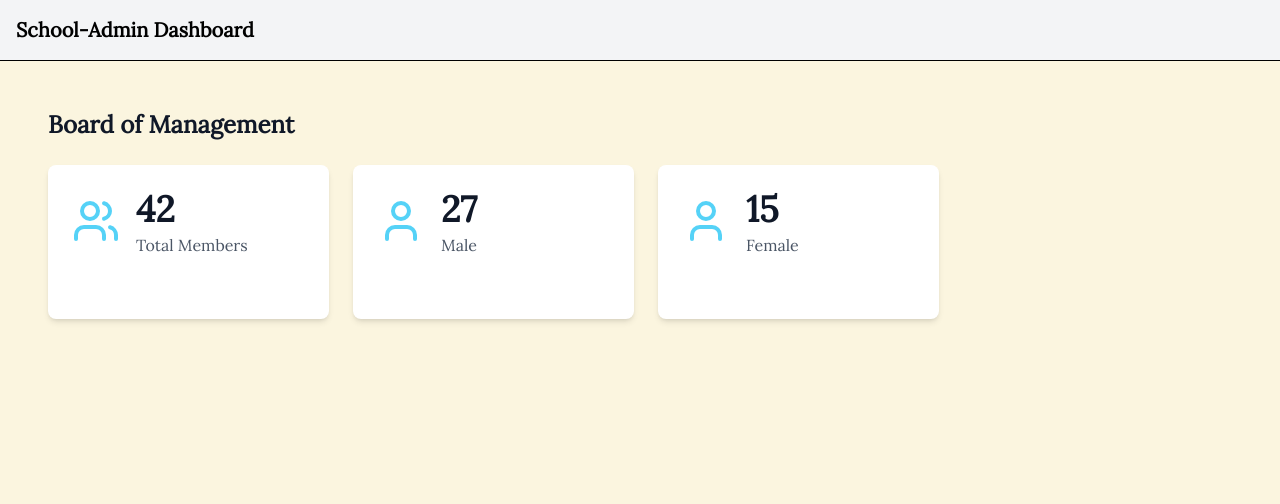
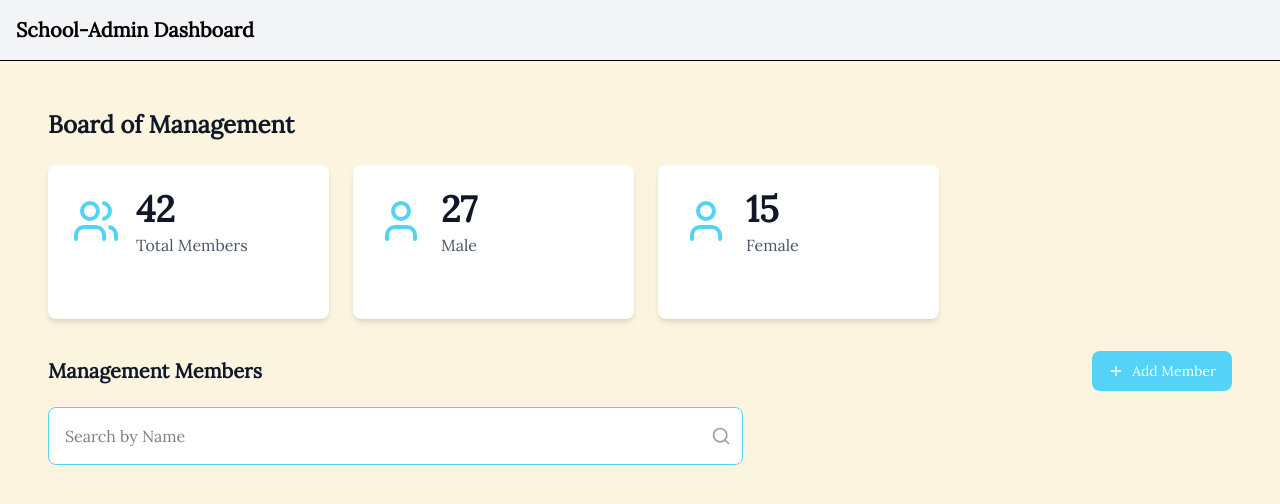
Before and after one commit to Mmust-Ihub/Digiwezo-web-system, a Next.js app: page /school-admin/bom in a window 1280 px wide. Shown: the top 504 px of the page. Built offline with nearby package versions, Linux system fonts and the light colour scheme.

Commit message:
feat: add management section with search and member controls
Added search functionality and member management controls below header.

```diff
--- /dev/null
+++ b/app/school-admin/(features)/bom/components/ManagementSection.tsx
@@ -0,0 +1,38 @@
+import { Button } from "@/components/ui/button";
+import { Plus } from "lucide-react";
+import { SearchInput } from "./SearchInput";
+
+interface ManagementSectionProps {
+  searchValue?: string;
+  onSearchChange?: (value: string) => void;
+  onAddMember?: () => void;
+}
+
+export const ManagementSection = ({
+  searchValue = "",
+  onSearchChange,
+  onAddMember
+}: ManagementSectionProps) => {
+  return (
+    <div className="space-y-4">
+      <div className="flex items-center justify-between">
+        <h2 className="text-xl font-semibold text-gray-900">Management Members</h2>
+        <Button
+          onClick={onAddMember}
+          className="bg-primary hover:bg-primary/90 text-white px-4 py-2 rounded-lg flex items-center gap-2"
+        >
+          <Plus className="w-4 h-4" />
+          Add Member
+        </Button>
+      </div>
+
+      <div>
+        <SearchInput
+          value={searchValue}
+          onChange={onSearchChange}
+          placeholder="Search by Name"
+        />
+      </div>
+    </div>
+  );
+};
--- /dev/null
+++ b/app/school-admin/(features)/bom/components/SearchInput.tsx
@@ -0,0 +1,28 @@
+import { Search } from "lucide-react";
+
+interface SearchInputProps {
+  placeholder?: string;
+  value?: string;
+  onChange?: (value: string) => void;
+}
+
+export const SearchInput = ({
+  placeholder = "Search by Name",
+  value = "",
+  onChange
+}: SearchInputProps) => {
+  return (
+    <div className="relative w-[695px]">
+      <input
+        type="text"
+        placeholder={placeholder}
+        value={value}
+        onChange={(e) => onChange?.(e.target.value)}
+        className="w-full h-[58px] pl-4 pr-12 bg-white border border-primary rounded-lg focus:outline-none focus:ring-2 focus:ring-primary focus:border-primary"
+      />
+      <div className="absolute right-3 top-1/2 transform -translate-y-1/2">
+        <Search className="w-5 h-5 text-gray-400" />
+      </div>
+    </div>
+  );
+};
--- a/app/school-admin/(features)/bom/page.tsx
+++ b/app/school-admin/(features)/bom/page.tsx
@@ -1,10 +1,25 @@
+"use client";
+
 import { BomHeader } from "./components/BomHeader";
+import { ManagementSection } from "./components/ManagementSection";
 import { bomData } from "./data/bomData";
 
 export default function BomPage() {
+  const handleSearchChange = (value: string) => {
+    console.log("Search:", value);
+  };
+
+  const handleAddMember = () => {
+    console.log("Add member clicked");
+  };
+
   return (
-    <div className="p-6 space-y-6">
+    <div className="p-6 space-y-8">
       <BomHeader stats={bomData.stats} />
+      <ManagementSection
+        onSearchChange={handleSearchChange}
+        onAddMember={handleAddMember}
+      />
     </div>
   );
 }
```
